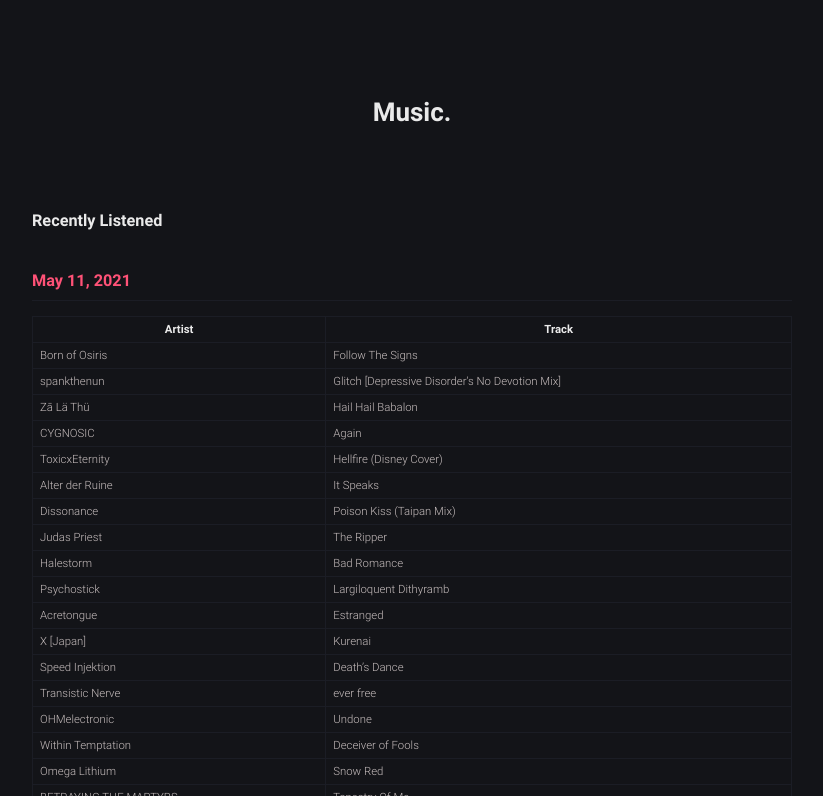
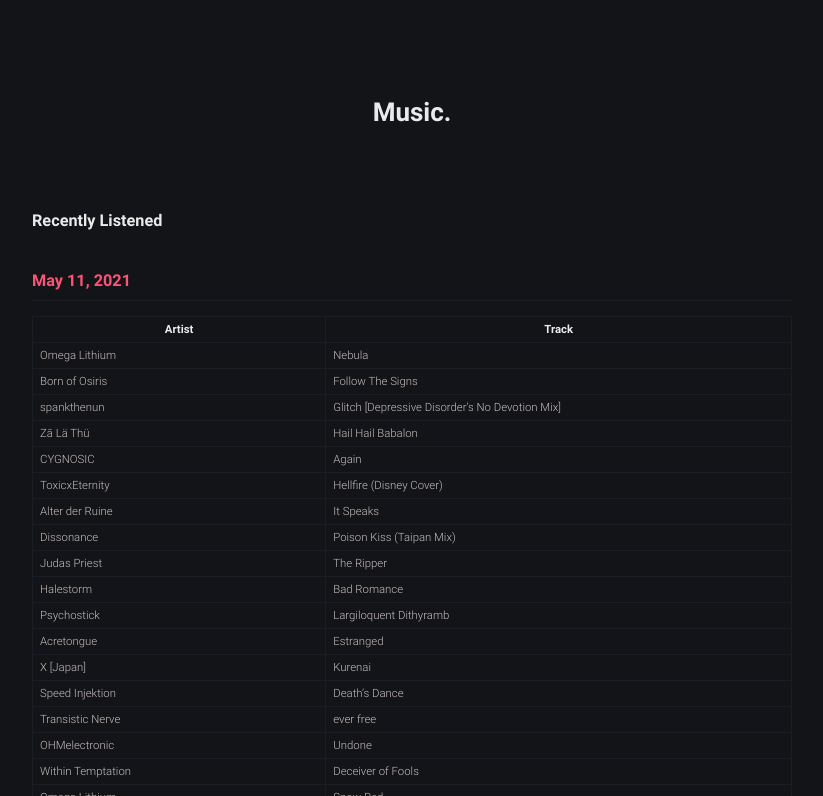
Before and after one commit to robert-marshall/xyz, a Jekyll site: the page built from music.md, in a window 1280 px wide and 900 px high, cut to the strip 104-900 px from the top of the window. Shown: the whole strip, without its empty margins (228-1051 px from the left). Built offline with Jekyll 4.4.1, drawn with Linux system fonts in a browser that asks for light colours.

Commit message:
just checking if git is working properly...

```diff
--- a/music.md
+++ b/music.md
@@ -11,6 +11,7 @@
 
 | Artist | Track |
 |--------|-------|
+Omega Lithium | Nebula
 Born of Osiris | Follow The Signs
 spankthenun | Glitch [Depressive Disorder's No Devotion Mix]
 Zā Lä Thü | Hail Hail Babalon
```
